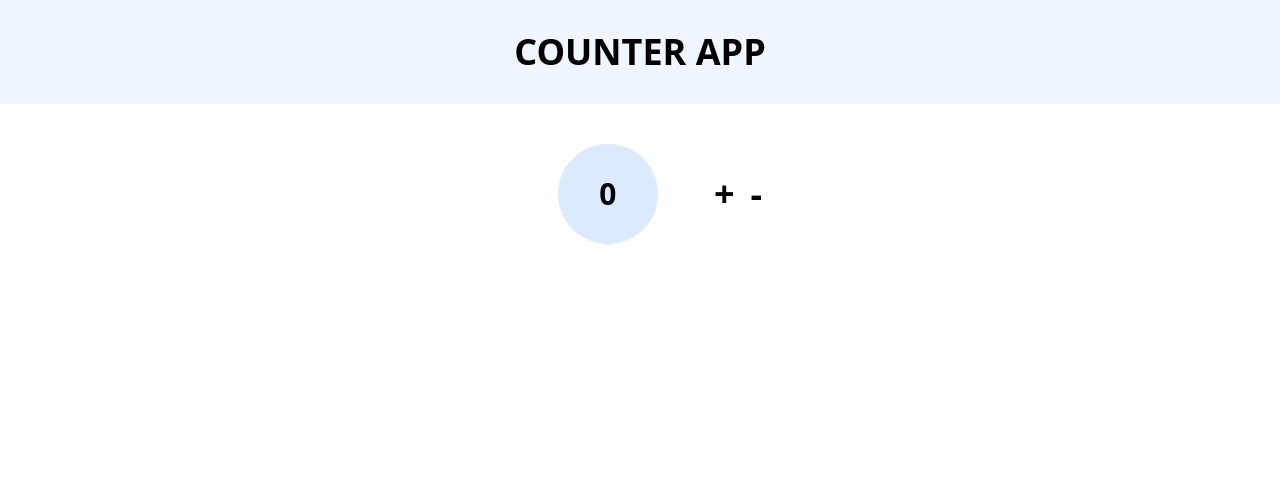
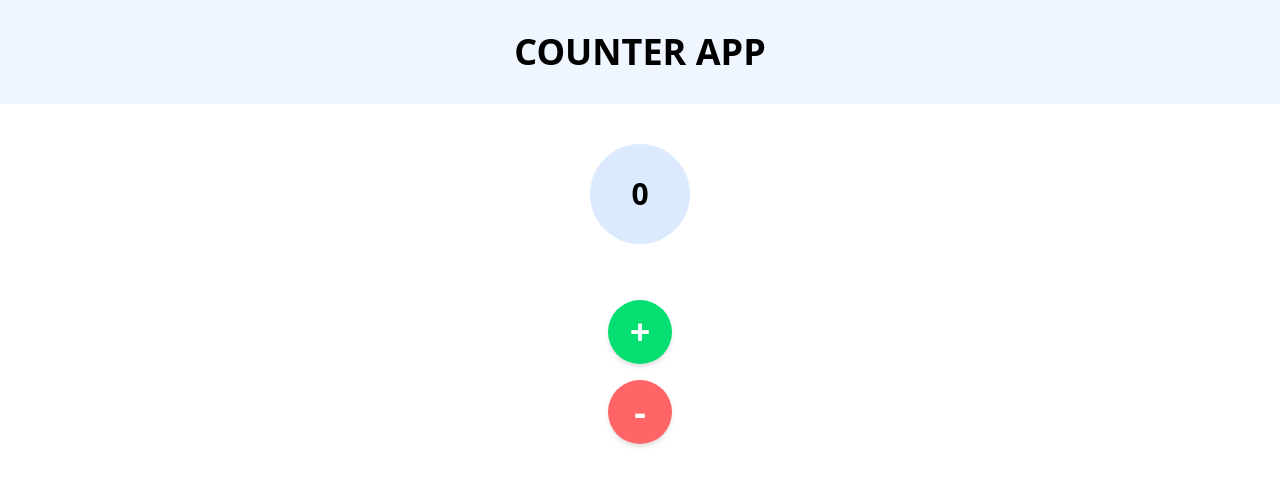
Before and after one commit to Srimathi1306/counter-app, a React (Vite) app: page / in a window 1280 px wide. Shown: the top 486 px of the page. Built offline with nearby package versions, Linux system fonts and the light colour scheme.

Commit message:
added styling to counter app

```diff
--- a/src/App.jsx
+++ b/src/App.jsx
@@ -8,14 +8,20 @@ export default function App(props) {
     setcount((pre) => pre - 1);
   }
   return (
-    <div className="flex justify-center items-center gap-4">
-      <div className="p-8 bg-blue-100 h-25 w-25 m-10 rounded-full flex justify-center items-center">
+    <div className="flex flex-col justify-center items-center gap-4">
+      <div className="p-8 bg-blue-100 h-25 w-25 m-10 rounded-full flex flex-row justify-center items-center">
         <h1 className="font-bold text-3xl"> {count}</h1>
       </div>
-      <button onClick={increment} className="font-bold text-4xl">
+      <button
+        onClick={increment}
+        className="font-bold text-4xl w-16 h-16 bg-green-400 hover:bg-green-300 text-white rounded-full shadow-md transition"
+      >
         +
       </button>
-      <button onClick={decrement} className="font-bold text-4xl">
+      <button
+        onClick={decrement}
+        className="font-bold text-4xl w-16 h-16 bg-red-400 hover:bg-red-300 text-white rounded-full shadow-md transition"
+      >
         -
       </button>
     </div>
```
